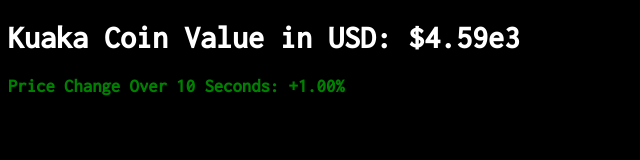
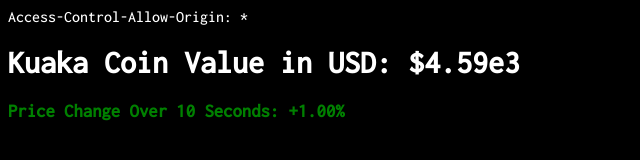
Before and after one commit to MrBacon470/KuakaCoin, a plain HTML site: page index.html in a window 1280 px wide. Shown: the whole page, without its empty margins (0-640 px from the left). Drawn offline with Linux system fonts and the light colour scheme.

```diff
--- a/index.html
+++ b/index.html
@@ -1,6 +1,7 @@
 <!DOCTYPE html>
 <html lang="en">
 <head>
+    Access-Control-Allow-Origin: *
     <meta charset="UTF-8">
     <title>Kuaka Coin Stats</title>
     <link rel="icon" type="image/png" href="favicon.png">
```
